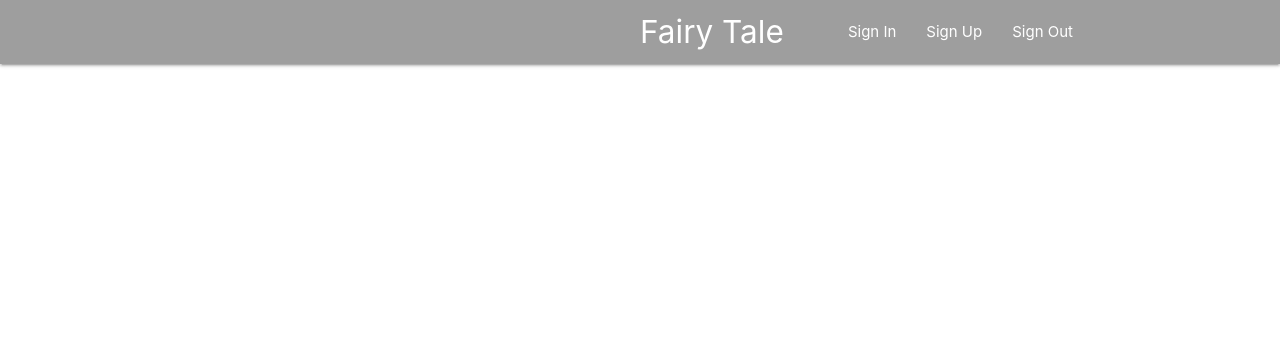
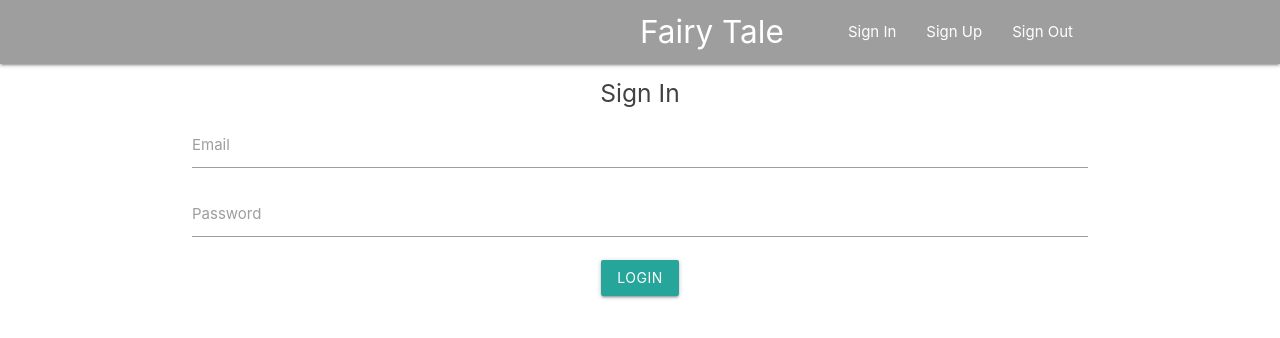
Before and after one commit to felipefsfs/fairy-tale, a React (Create React App) app: page /signin in a window 1280 px wide. Shown: the top 338 px of the page. Built offline with nearby package versions, Linux system fonts and the light colour scheme.

Commit message:
signin view

```diff
--- a/src/App.js
+++ b/src/App.js
@@ -4,6 +4,7 @@ import { BrowserRouter, Route, Switch } from "react-router-dom";
 import './App.css';
 import Splash from "./components/splash.js";
 import Empty from "./components/empty.js";
+import SignIn from "./components/signin.js";
 import Nav from "./components/nav.js";
 
 function App() {
@@ -13,6 +14,7 @@ function App() {
             <Nav />
             <Switch>
                 <Route path="/e" component={Empty} />
+                <Route path="/signin" component={SignIn} />
                 <Route exact path="/" component={Splash} />
             </Switch>
         </div>
--- /dev/null
+++ b/src/components/signin.js
@@ -0,0 +1,40 @@
+import React, { useState } from "react";
+
+export default function SignIn() {
+    const [email, set_email] = useState("");
+    const [password, set_password] = useState("");
+
+    return (
+        <div className="container">
+            <form onSubmit={submit} className="white">
+                <h5 className="grey-text text-darken-3">Sign In</h5>
+                <div className="input-field">
+                    <label htmlFor="email">Email</label>
+                    <input type="email" id="email" onChange= {handleInput(set_email)}/>
+                </div>
+                <div className="input-field">
+                    <label htmlFor="password">Password</label>
+                    <input type="password" id="password" onChange= {handleInput(set_password)}/>
+                </div>
+                <div className="input-field">
+                    <button className="btn primary">Login</button>
+                </div>
+            </form>
+
+        </div>
+    );
+
+    function submit(e) {
+        e.preventDefault();
+        console.log(e);
+        console.log(email);
+        console.log(password);
+    }
+
+    function handleInput(setter) {
+        return function save(e) {
+            setter(e.target.value);
+        }
+    }
+
+}
```
